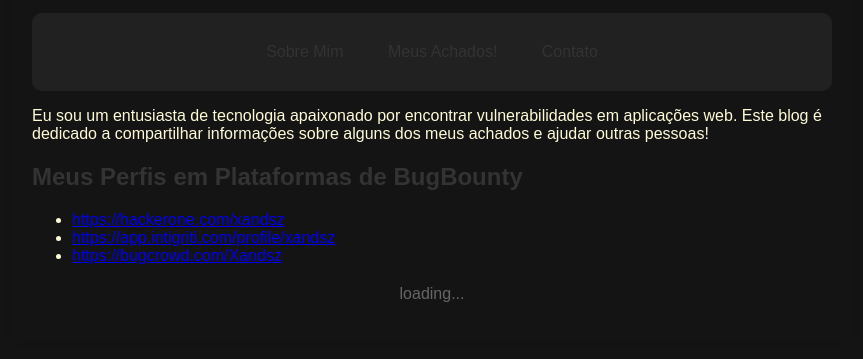
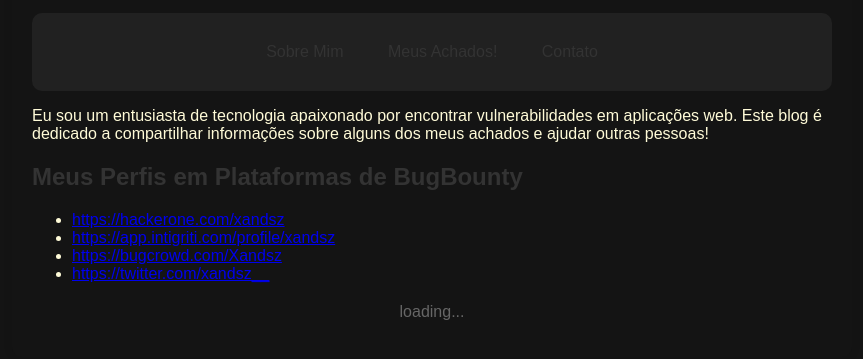
Before and after one commit to Xandsz/xandsz.github.io, a plain HTML site: page index.html in a window 1280 px wide. Shown: the part 131-490 px from the top of the page, without its empty margins (208-1071 px from the left). Drawn offline with Linux system fonts and the light colour scheme.

Commit message:
Update index.html

```diff
--- a/index.html
+++ b/index.html
@@ -28,6 +28,7 @@
         <li><a href="https://hackerone.com/xandsz" target="_blank">https://hackerone.com/xandsz</a></li>
         <li><a href="https://app.intigriti.com/profile/xandsz" target="_blank">https://app.intigriti.com/profile/xandsz</a></li>
         <li><a href="https://bugcrowd.com/Xandsz" target="_blank">https://bugcrowd.com/Xandsz</a></li>
+        <li><a href="https://twitter.com/xandsz__" target="_blank">https://twitter.com/xandsz__</a></li>
       </ul>
     </section>
     <footer>
```
